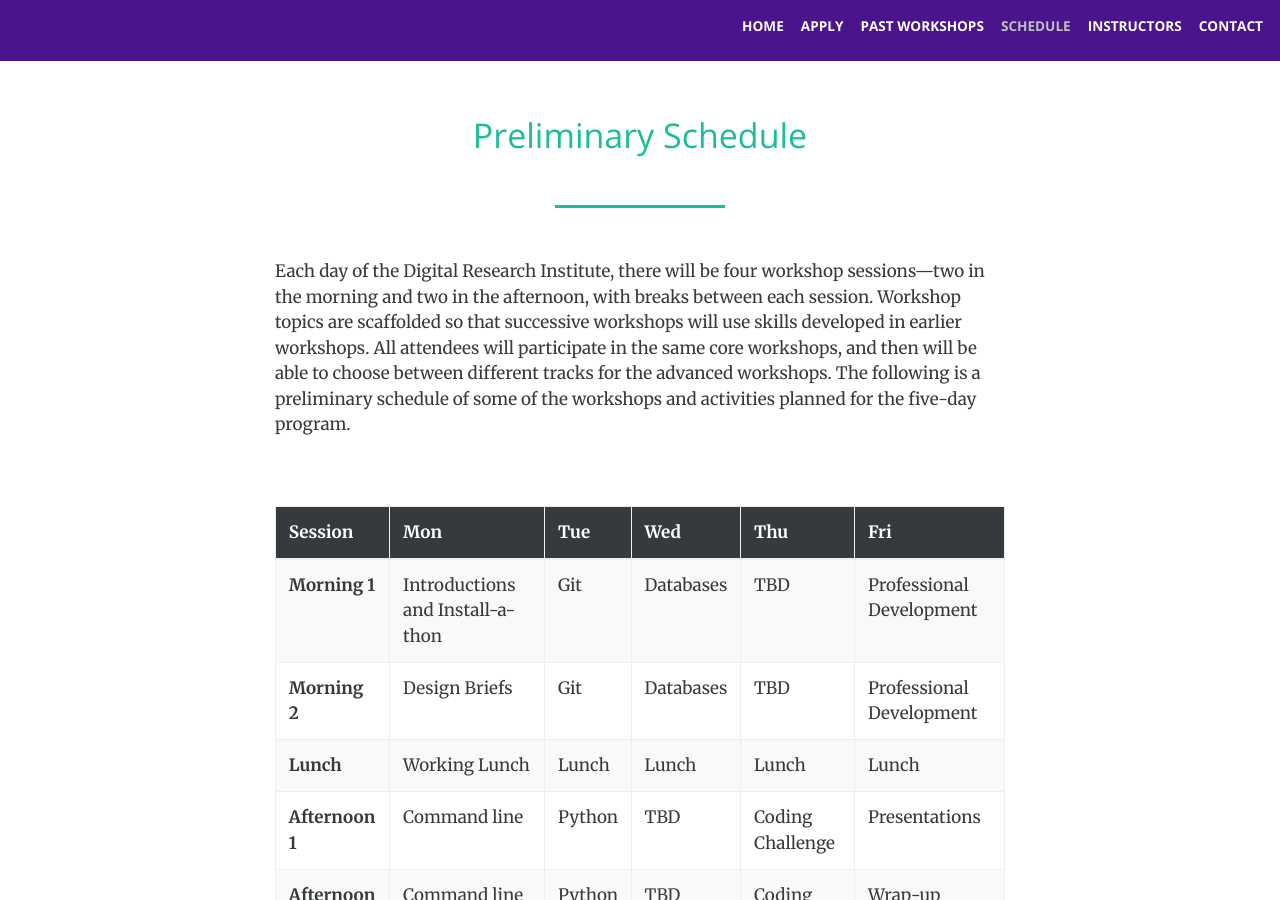
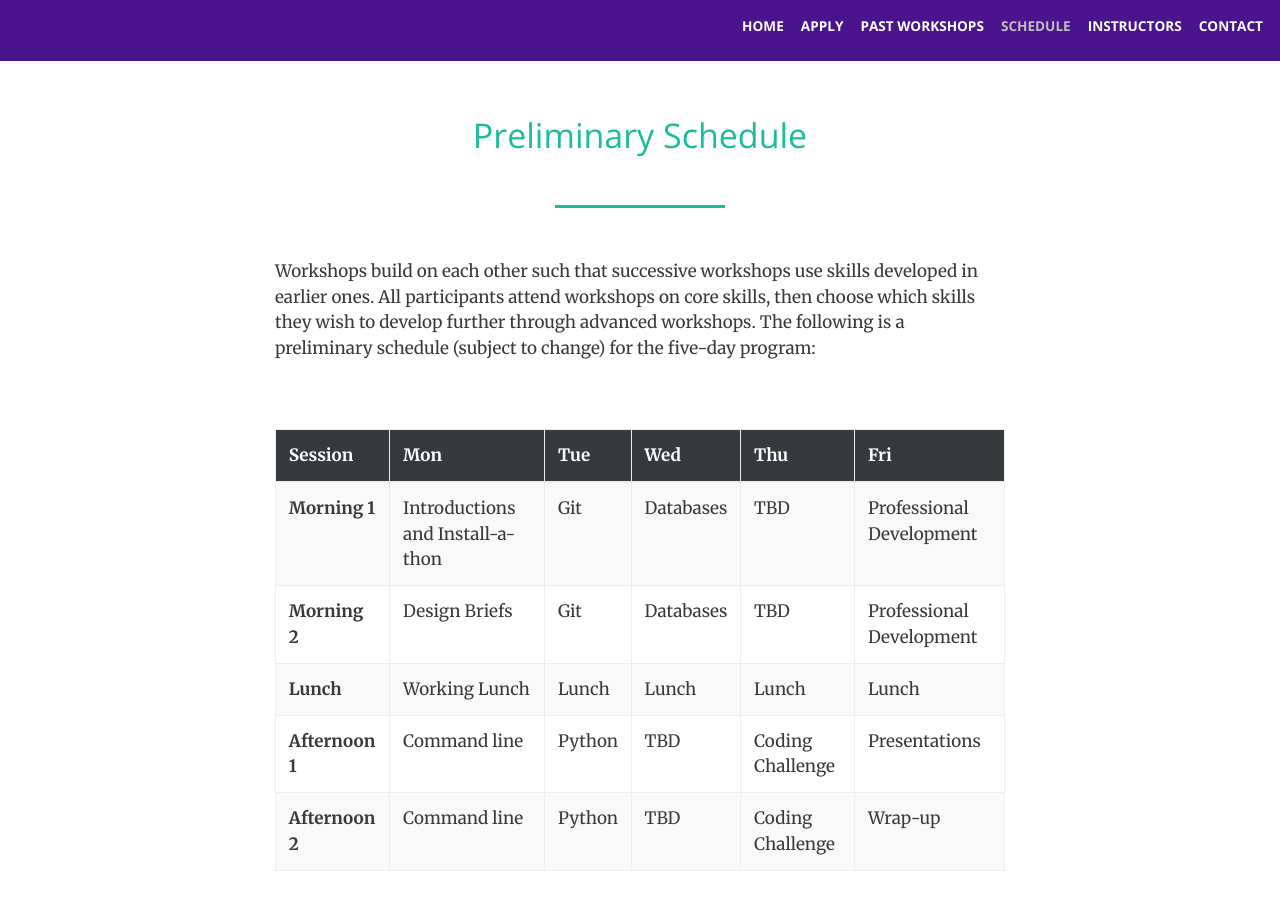
Before and after one commit to GCDigitalFellows/gcdigitalfellows.github.io, a Jekyll site: the page built from schedule.html, in a window 1280 px wide and 900 px high, scrolled down 418 px. Built offline with Jekyll 4.4.1, drawn with Linux system fonts in a browser that asks for light colours.

Commit message:
Update schedule.html
Same as workshop but now on the right page-condensed the info/dropped redundancies.

```diff
--- a/schedule.html
+++ b/schedule.html
@@ -11,12 +11,12 @@
     {% include section-header.html title="Preliminary Schedule" color="success" %}
     <div class="row m-b-3">
       <div class="col-md-8 offset-md-2">
-        <p>Each day of the Digital Research Institute, there will be four workshop sessions—two in the
-        morning and two in the afternoon, with breaks between each session. Workshop
-        topics are scaffolded so that successive workshops will use skills developed
-        in earlier workshops. All attendees will participate in the same core workshops,
-        and then will be able to choose between different tracks for the advanced
-        workshops. The following is a preliminary schedule of some of the workshops and activities planned for the five-day program. </p>
+      <!--Each day of the Digital Reseatch Institute is divided into four workshop sessions--two in the
+      morning and two in the afternoon, with breaks between each session.-->
+      Workshops build on each other such that successive workshops use skills developed
+      in earlier ones. All participants attend workshops on core skills,
+      then choose which skills they wish to develop further through advanced workshops.
+      The following is a preliminary schedule (subject to change) for the five-day program: </p>
       </div>
     </div>
     <div class="row">
```
